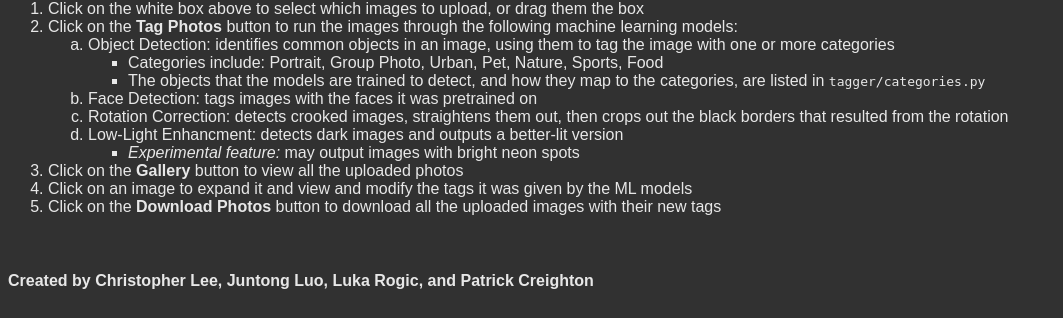
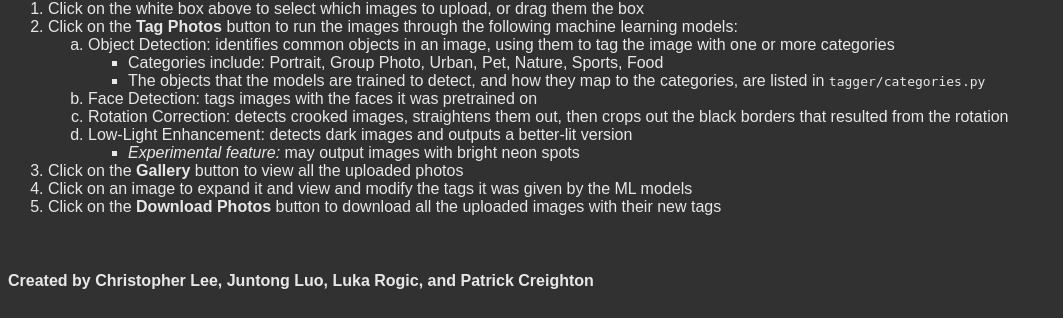
Before and after one commit to patrick-5546/ML-Image-Processor, a Flask app: page / in a window 1280 px wide. Shown: the part 205-523 px from the top of the page, without its empty margins (0-1063 px from the left). Run offline with Flask 2, Linux system fonts and the light colour scheme; parts of the project's set-up code (start-up, migrations or seed data) failed here and were passed over; some libraries are stand-ins or nearby versions.

Commit message:
more repo cleanup

```diff
--- a/templates/main.html
+++ b/templates/main.html
@@ -42,7 +42,7 @@
           <li>Face Detection: tags images with the faces it was pretrained on</li>
           <li>Rotation Correction: detects crooked images, straightens them out, then crops out the black borders
             that resulted from the rotation</li>
-          <li>Low-Light Enhancment: detects dark images and outputs a better-lit version
+          <li>Low-Light Enhancement: detects dark images and outputs a better-lit version
             <ul><li><i>Experimental feature:</i> may output images with bright neon spots</li></ul>
           </li>
         </ol>
```
Also changed, not shown: .github/ISSUE_TEMPLATE/bug-report.md (deleted), .github/ISSUE_TEMPLATE/feature-addition.md (deleted), .github/ISSUE_TEMPLATE/feature-revision.md (deleted), README.md, tagger/README.md, 26 other files.
